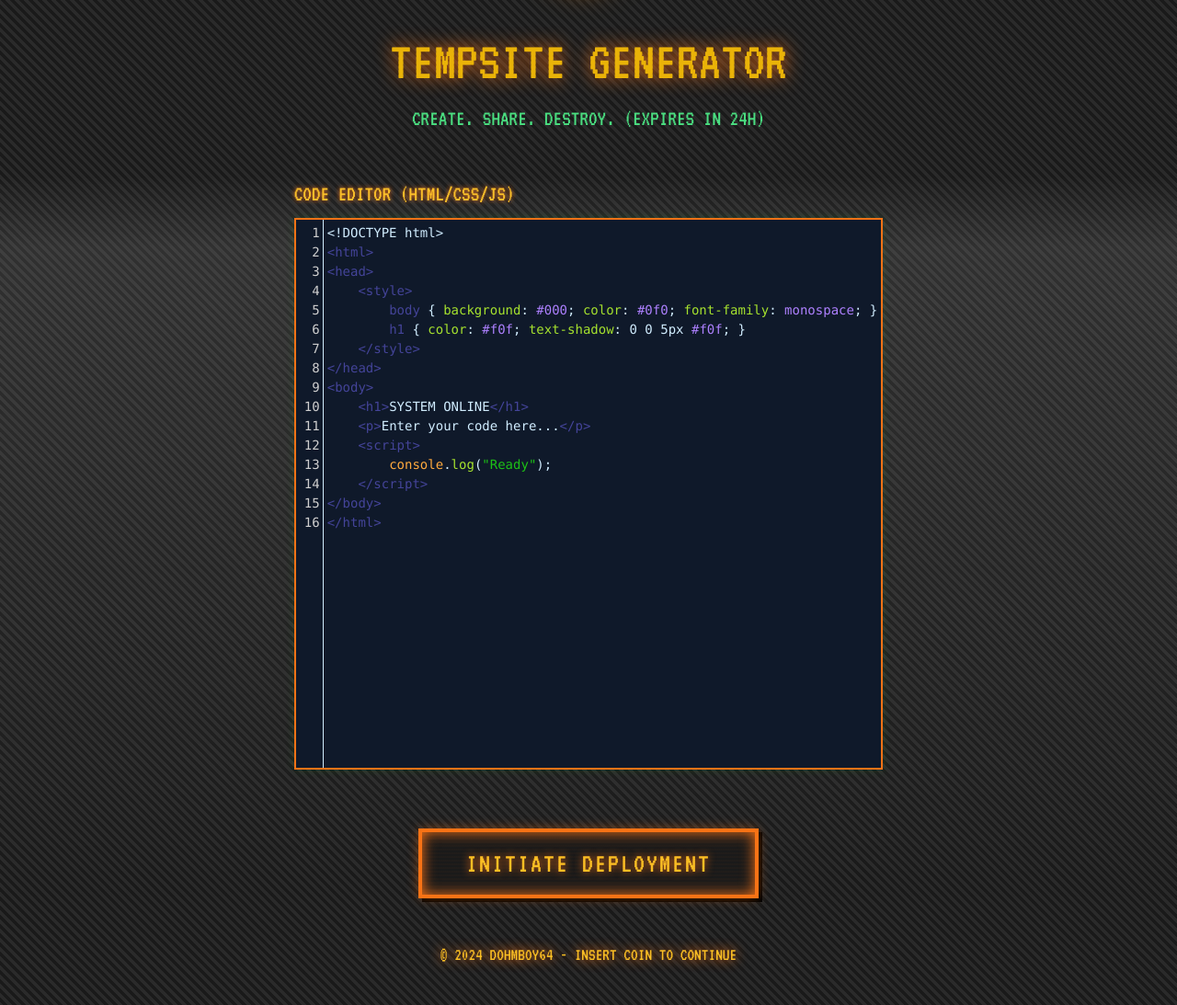
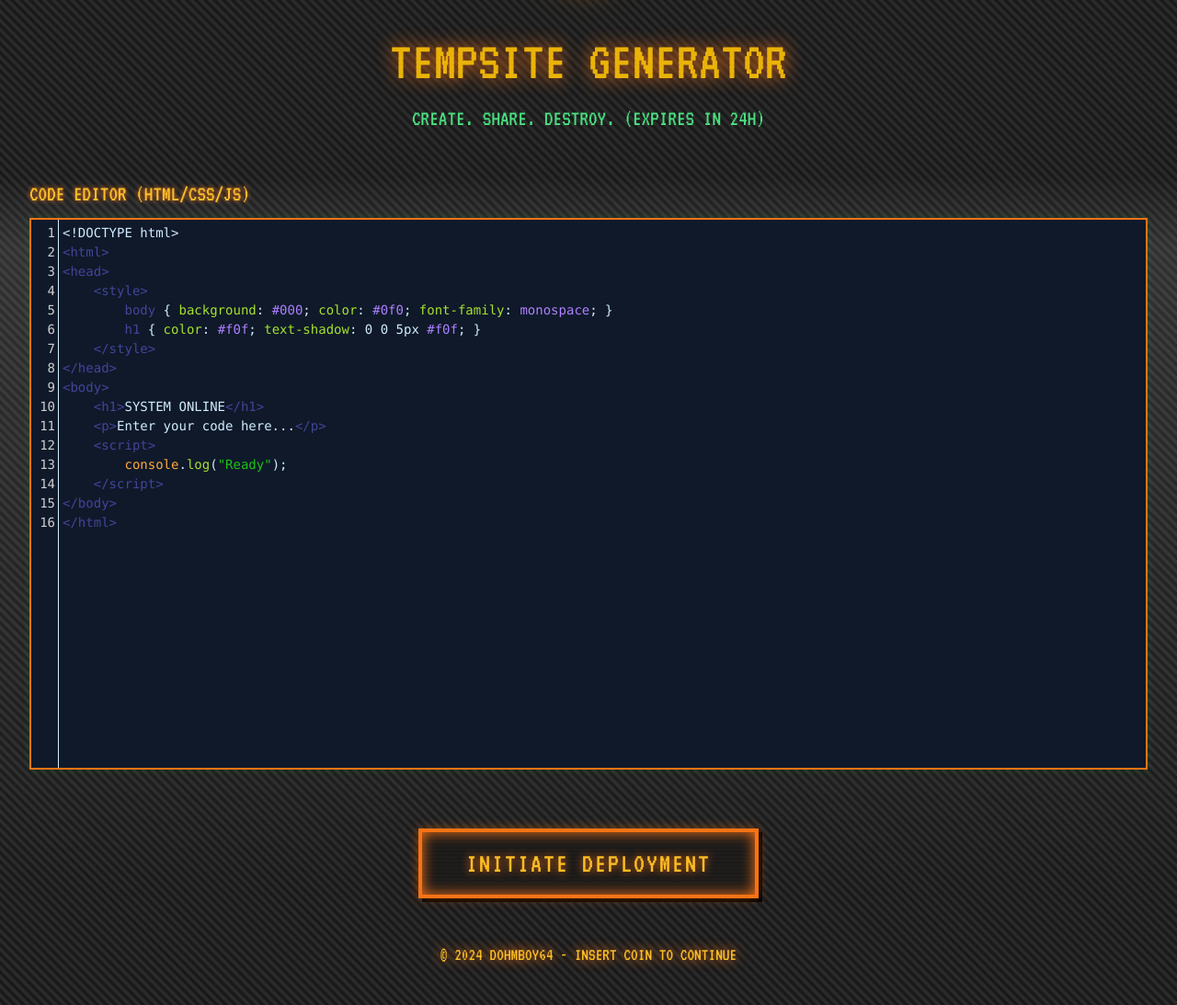
Before and after one commit to DohmBoy64Bit/DohmWebsite, a Flask app: page /tools/temp-site in a window 1280 px wide. Shown: the part 331-1424 px from the top of the page at 92% size. Run offline with Flask 3, Linux system fonts and the light colour scheme; some libraries are stand-ins or nearby versions.

Commit message:
updated code eidtor

```diff
--- a/templates/temp_site.html
+++ b/templates/temp_site.html
@@ -20,6 +20,17 @@ after 24 hours.{% endblock %}
     .CodeMirror-focused {
         box-shadow: 0 0 15px rgba(249, 115, 22, 0.4);
         border-color: #fbbf24;
+    }
+
+    /* Force wrapping for long unbroken strings */
+    .CodeMirror-wrap pre {
+        word-break: break-all;
+    }
+
+    /* Constrain editor to viewport width */
+    .CodeMirror {
+        max-width: 100vw;
+        width: 100%;
     }
 
     .terminal-label {
@@ -66,7 +77,7 @@ after 24 hours.{% endblock %}
     <p class="text-2xl text-green-400">CREATE. SHARE. DESTROY. (EXPIRES IN 24H)</p>
 </div>
 
-<div class="max-w-6xl mx-auto mb-12">
+<div class="w-full px-4 mb-12">
     <div>
         <label class="terminal-label">CODE EDITOR (HTML/CSS/JS)</label>
         <textarea id="html-code" name="html-code" placeholder="<!-- Enter your code here -->"></textarea>
```
